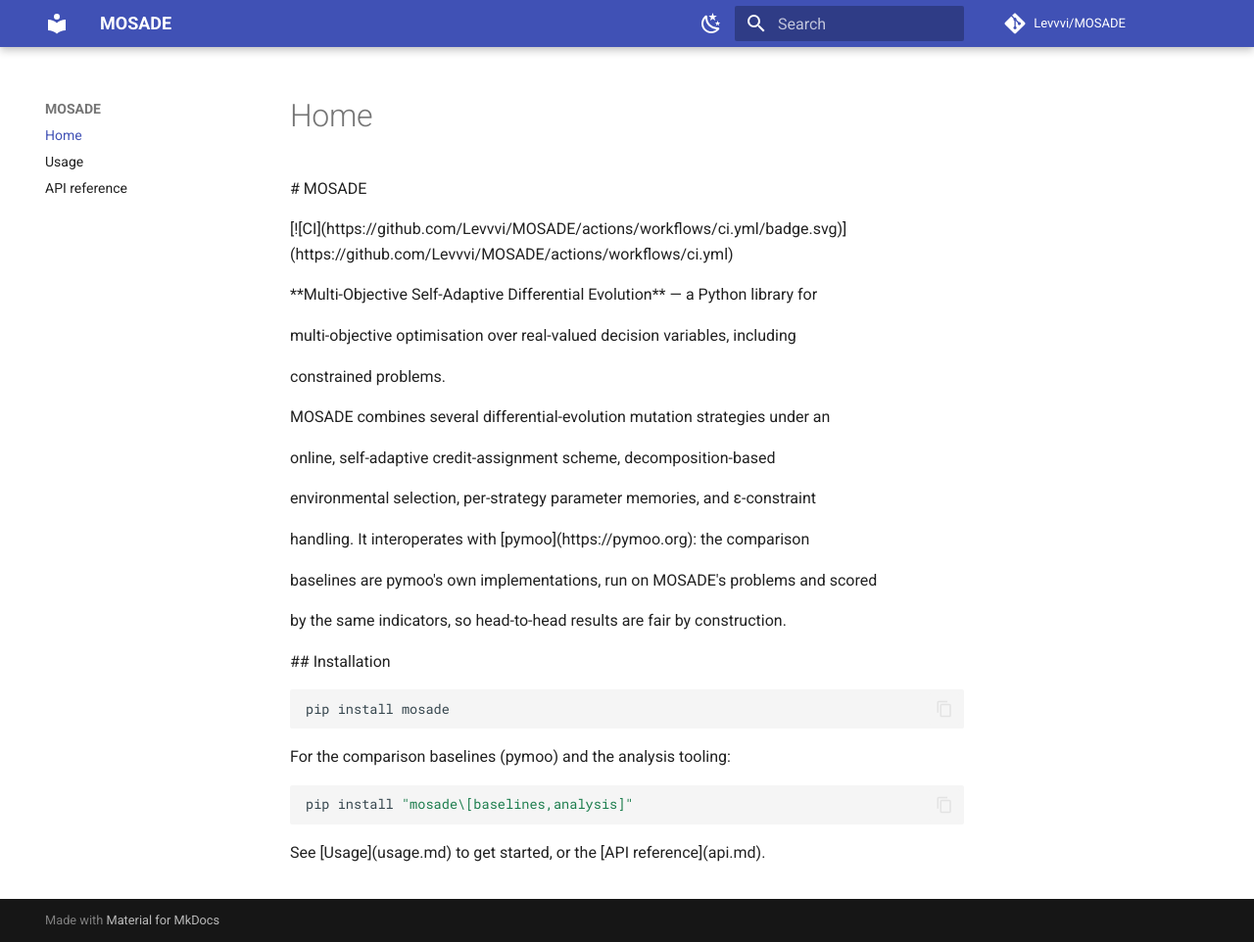
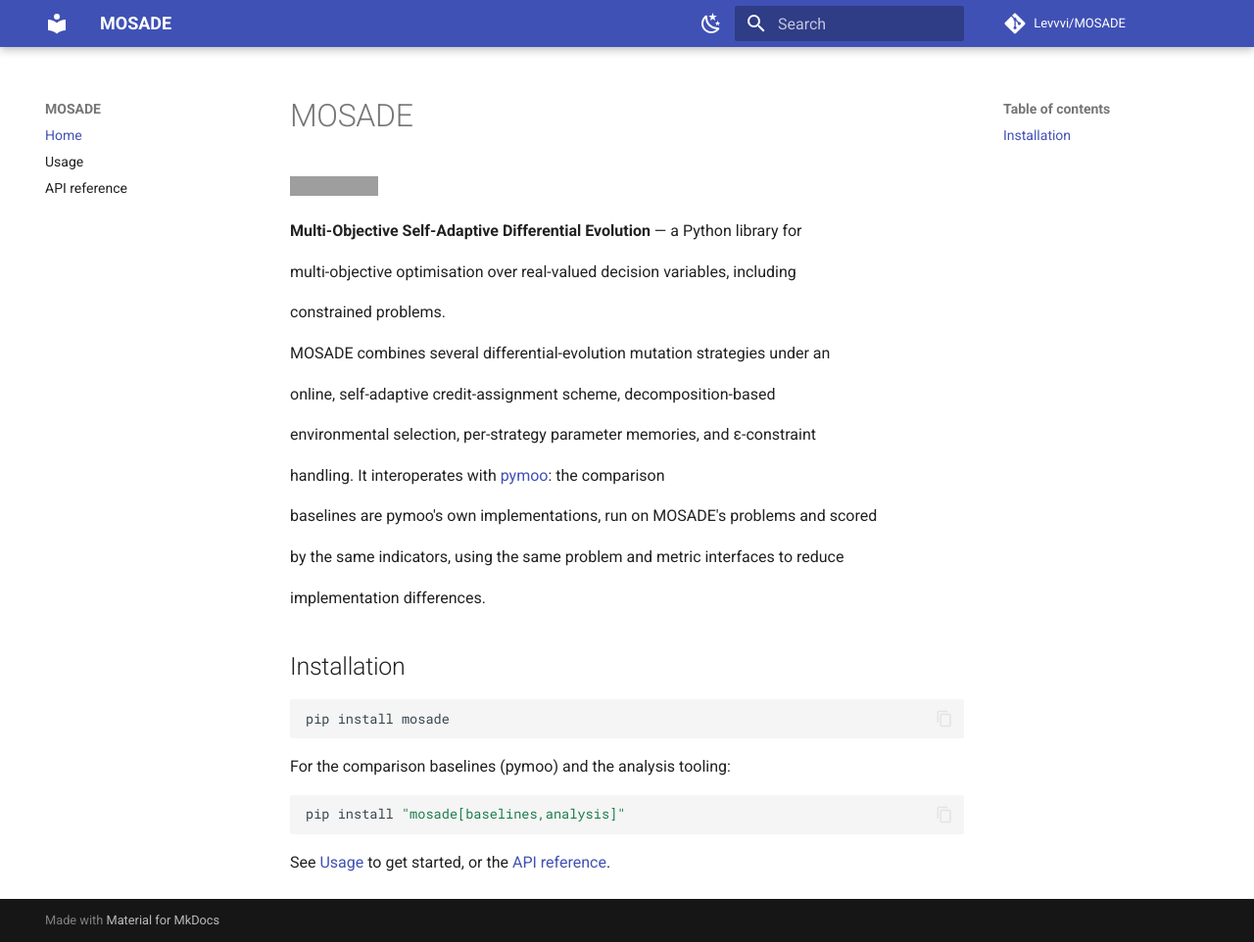
Before and after one commit to Levvvi/MOSADE, an MkDocs documentation site: the page built from docs/index.md, in a window 1280 px wide and 962 px high. Shown: the whole window at 98% size. Built offline with MkDocs 1.6.1 and Material for MkDocs 9.7.7, drawn with Linux system fonts in a browser that asks for light colours; comment, search, counter and statistics services are not loaded; grey boxes are pictures that could not be loaded.

Commit message:
docs: prepare MOSADE 0.1.1 release (#3)
* docs: publish corrected 0.1.1 documentation

* docs: refresh verified MOSADE test counts

````diff
--- a/docs/index.md
+++ b/docs/index.md
@@ -1,12 +1,12 @@
-\# MOSADE
+# MOSADE
 
 
 
-\[!\[CI](https://github.com/Levvvi/MOSADE/actions/workflows/ci.yml/badge.svg)](https://github.com/Levvvi/MOSADE/actions/workflows/ci.yml)
+[![CI](https://github.com/Levvvi/MOSADE/actions/workflows/ci.yml/badge.svg)](https://github.com/Levvvi/MOSADE/actions/workflows/ci.yml)
 
 
 
-\*\*Multi-Objective Self-Adaptive Differential Evolution\*\* — a Python library for
+**Multi-Objective Self-Adaptive Differential Evolution** — a Python library for
 
 multi-objective optimisation over real-valued decision variables, including
 
@@ -20,15 +20,17 @@
 
 environmental selection, per-strategy parameter memories, and ε-constraint
 
-handling. It interoperates with \[pymoo](https://pymoo.org): the comparison
+handling. It interoperates with [pymoo](https://pymoo.org): the comparison
 
 baselines are pymoo's own implementations, run on MOSADE's problems and scored
 
-by the same indicators, so head-to-head results are fair by construction.
+by the same indicators, using the same problem and metric interfaces to reduce
+
+implementation differences.
 
 
 
-\## Installation
+## Installation
 
 
 
@@ -46,10 +48,10 @@
 
 ```bash
 
-pip install "mosade\[baselines,analysis]"
+pip install "mosade[baselines,analysis]"
 
 ```
 
 
 
-See \[Usage](usage.md) to get started, or the \[API reference](api.md).
+See [Usage](usage.md) to get started, or the [API reference](api.md).
--- a/pyproject.toml
+++ b/pyproject.toml
@@ -4,7 +4,7 @@
 
 [project]
 name = "mosade"
-version = "0.1.0"
+version = "0.1.1"
 description = "MOSADE: Multi-Objective Self-Adaptive Differential Evolution"
 readme = "README.md"
 requires-python = ">=3.10"
@@ -29,6 +29,7 @@
     "Programming Language :: Python :: 3.10",
     "Programming Language :: Python :: 3.11",
     "Programming Language :: Python :: 3.12",
+    "Programming Language :: Python :: 3.13",
     "Topic :: Scientific/Engineering",
     "Topic :: Software Development :: Libraries :: Python Modules",
 ]
--- a/src/mosade/__init__.py
+++ b/src/mosade/__init__.py
@@ -1,3 +1,3 @@
 """MOSADE: Multi-Objective Self-Adaptive Differential Evolution."""
 
-__version__ = "0.1.0"
+__version__ = "0.1.1"
````
Also changed, not shown: README.md (+27 -33 lines), docs/api.md (+4 -4 lines), docs/usage.md (+9 -7 lines).
